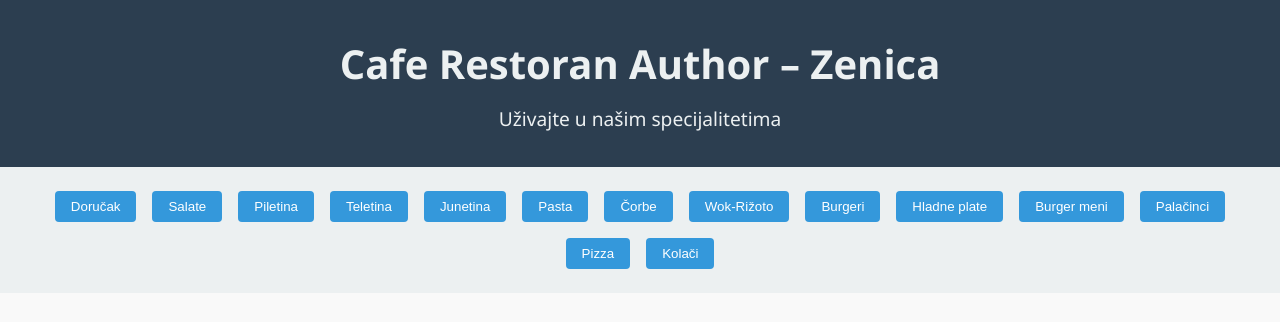
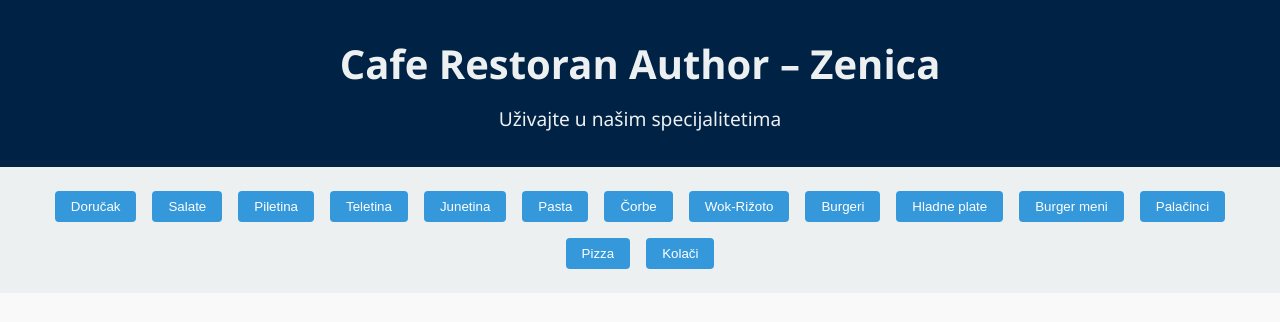
Before and after one commit to lamija-mhc/meni-projekat, a Flask app: page / in a window 1280 px wide. Shown: the top 322 px of the page. Run offline with Flask 3, Linux system fonts and the light colour scheme.

Commit message:
promijenila boju

```diff
--- a/static/style.css
+++ b/static/style.css
@@ -14,7 +14,7 @@ body {
 
 /* Zaglavlje */
 header {
-  background-color: #2c3e50;
+  background-color: #002245;
   color: #ecf0f1;
   padding: 2rem 1rem;
   text-align: center;
```
